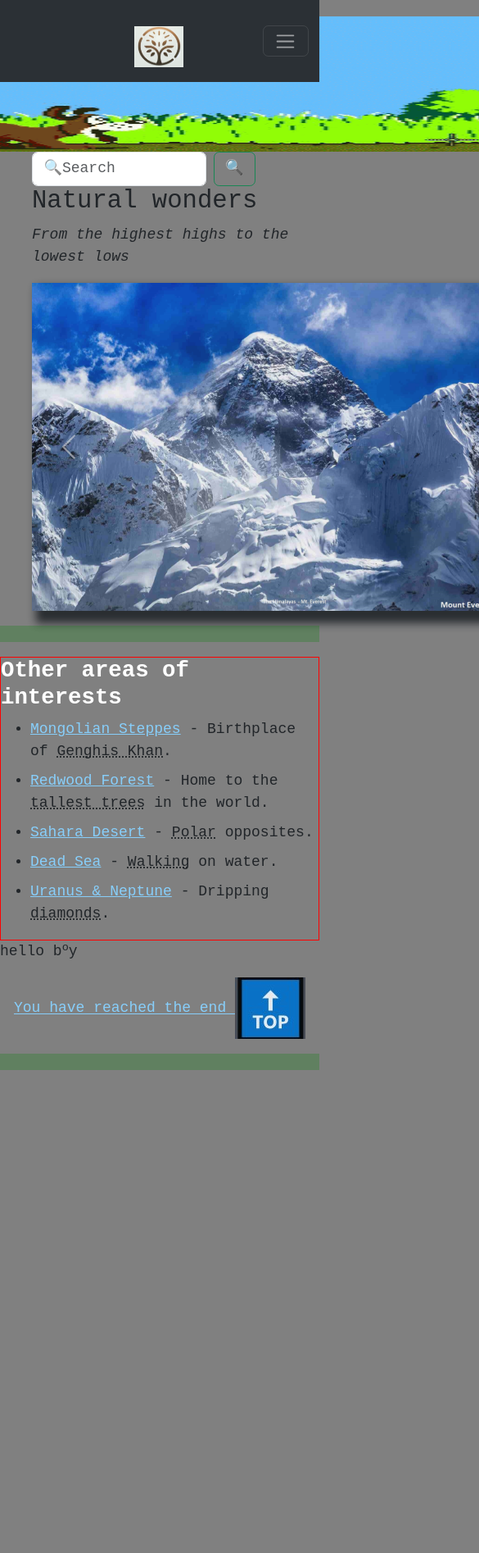
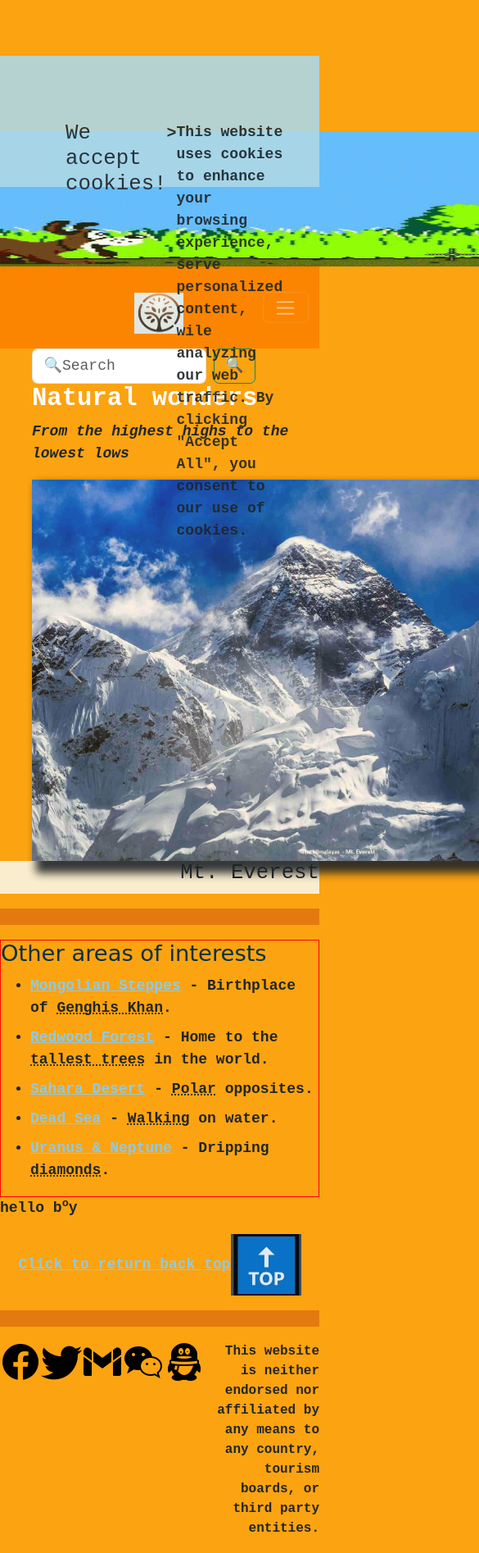
Before and after one commit to yangbri1/307_sba, a plain HTML site: page index.html in a window 390 px wide. Shown: the top 1894 px of the page at 82% size, 585 px wide, since content can reach past the window. Before the commit the page ends 1323 px from the top, so only its background shows below. Drawn offline with nearby package versions, Linux system fonts and the light colour scheme.

Commit message:
added a sticky

```diff
--- a/index.html
+++ b/index.html
@@ -17,11 +17,18 @@
 
     <!-- internal css styling (2nd in precedence) within <style> block  -->
      <style>
+
       /* uses flexbox grid to format the class .advertise1 container */
       .advertise1{
         display:flex;
         justify-content: center;
       }
+
+      /* created a navbar custom color  (ref. geeksforgeeks ) */
+      .navbar-custom{
+        background-color:#fb8500;
+      }
+
      </style>
 
 </head>
@@ -31,6 +38,12 @@
   <!-- sets up a same page anchor to the top -->
   <a name="top"></a>
 
+  <!-- cookies prompt using sticky element -->
+  <div class="sticky"><h3>We accept cookies!</h3>>
+    <p>This website uses cookies to enhance your browsing experience, serve personalized content, wile analyzing our web traffic. By clicking "Accept All", you consent to our use of cookies.</p>
+  </div>
+
+
   <!-- placed within a div container to allow external styling in styles.css  -->
   <div class="advertise1">
     <a href="https://www.crazygames.com/game/duck-hunt" target="_blank">
@@ -38,9 +51,9 @@
   </div>
 
   <!-- navigation bar #1 on top of the page -->
-  <nav class="navbar navbar-expand-lg navbar fixed-top bg-body-tertiary nav nav-fill" data-bs-theme="dark">
+  <nav class="navbar navbar-expand-lg navbar-custom nav nav-fill" data-bs-theme="dark">
     <div class="container-fluid"> <!-- inserting "fixed-top" into "<nav class= navbar ..." oddly disables the link tab -->
-      <a class="navbar-brand" href="#"><nav class="navbar bg-body-tertiary">
+      <a class="navbar-brand" href="#"><nav class="navbar navbar-custom" > <!-- "bg-body-warning" taken out from here and above navbar-->
         <div class="container-fluid">
           <!-- <a class="navbar-brand" href="#"> -->
 
@@ -61,13 +74,19 @@
             <a class="nav-link active" aria-current="page" href="#">Home</a>
           </li> -->
 
-          <li class="nav-item dropdown">
-
+          <!-- <li class="nav-item dropdown">
             <a class="nav-link dropdown-toggle" href="#" role="button" data-bs-toggle="dropdown" aria-expanded="false">
               Home
-            </a>
+            </a> -->
+          <div class="btn-group">
+              <button type="button" class="btn btn-danger dropdown-toggle" data-bs-toggle="dropdown" aria-expanded="false">
+                Home
+              </button>
             <ul class="dropdown-menu">
-              <li><a class="dropdown-item" href="#"><img src="./images/rubber-ducky-duck.gif" alt="cowboy quack-quack"><h5>Cowboy Quack-Quack</h5>Swimmer</a></li>
+              <li><a class="dropdown-item" href="#">
+                <img src="./images/rubber-ducky-duck.gif" alt="cowboy quack-quack" width="100px">
+                <h5>Cowboy Quack-Quack</h5>Swimmer</a>
+              </li>
               <li><hr class="dropdown-divider"></li>
               <li><a class="dropdown-item" href="#">Account Settings ⚙️</a></li>
               <li><a class="dropdown-item" href="#">Sign Out</a></li>
@@ -82,12 +101,12 @@
                   <pre title="External Link">External🔗</pre>
                 </button>
 
-                <!-- Modal -->
+                <!-- Modal block -->
                 <div class="modal fade" id="exampleModal" tabindex="-1" aria-labelledby="exampleModalLabel" aria-hidden="true">
                   <div class="modal-dialog">
                     <div class="modal-content">
                       <div class="modal-header">
-                        <h1 class="modal-title fs-5" id="exampleModalLabel">Redirecting...
+                        <h1 class="modal-title fs-5" id="exampleModalLabel">Alert: Redirecting...
 
                             <!-- throw in a spinner animation while modal is open-->
                             <div class="spinner-border text-info" role="status">
@@ -101,8 +120,8 @@
                         Are you sure you want to leave this page?
                       </div>
                       <div class="modal-footer">
-                        <button type="button" class="btn btn-primary">Save changes</button>
-                        <button type="button" class="btn btn-secondary" data-bs-dismiss="modal">Exit</button>
+                        <button type="button" class="btn btn-primary">Confirm</button>
+                        <button type="button" class="btn btn-danger" data-bs-dismiss="modal">Cancel</button>
                       </div>
                     </div>
                   </div>
@@ -119,7 +138,7 @@
           </button>
           <form class="dropdown-menu p-4">
             <div class="mb-3">
-              <label for="exampleDropdownFormEmail2" class="form-label">Email address</label>
+              <label for="exampleDropdownFormEmail2" class="form-label">Username or Email address</label>
               <input type="email" class="form-control" id="exampleDropdownFormEmail2" placeholder="email@example.com">
             </div>
             <div class="mb-3">
@@ -179,11 +198,12 @@
   </header>
 
   <aside>
-
+    <h3>Mt. Everest</h3>
   </aside>
 
   <hr>
 
+  <!-- article block of other wonders -->
   <article>
     <h2> Other areas of interests </h2>
       <ul>
@@ -201,20 +221,31 @@
   </article>
 
 
-
-
   <p>hello b<sup>o</sup>y</p>
 
   <!-- same page anchor button to top of page, used <section> for formatting -->
   <section>
     <!-- note: both of the encompassing text & image inherits the "title" key-value trait from the "a href" parent tag -->
-    <a href="#top" title="directs you back up">You have reached the end <img src="./images/top_icon_anchor.jpg" alt="back to top" ></a>
+    <a href="#top" title="directs you back up">Click to return back top<img src="./images/top_icon_anchor.jpg" alt="button to navigate back top" ></a>
   </section>
 
   <hr>
 
   <footer>
     <nav aria-label="primary"></nav>
+    <a href="https://www.facebook.com/" target="_blank" title="Facebook">
+      <img src="./images/icons8-facebook-50.png" alt="facebook"></a>
+    <a href="https://www.twitter.com/" target="_blank" title="Twitter">
+      <img src="./images/icons8-twitter-50.png" alt="twitter"></a>
+    <a href="https://www.gmail.com/" target="_blank" title="Gmail">
+      <img src="./images/icons8-gmail-50.png" alt="gmail"></a>
+    <a href="https://www.wechat.com/" target="_blank" title="Wehat">
+      <img src="./images/icons8-wechat-50.png" alt="wechat"></a>
+    <a href="https://www.qq.com/" target="_blank" title="QQ">
+      <img src="./images/icons8-qq-50.png" alt="qq"></a>
+    <p>This website is neither endorsed nor affiliated by any means to any country, tourism boards, or third party entities.</p>
   </footer>
+
+
 </body>
 </html>
--- a/styles/styles.css
+++ b/styles/styles.css
@@ -3,37 +3,52 @@
 *{
     font-family:'Courier New', Courier, monospace;
     font-size:large;
+    font-weight:bold;
 }
 
 body{
     overflow-x:hidden; /* no one likes horizontal scroll ...  */
-    background-color:grey;
-    margin-top:5%;
+    background-color:#fca311;
+    /* margin-top:5%; -- prevent existing top element from being covered up by fixed menu */
 }
 
+div.sticky{
+    display:flex;
+    position: sticky;
+    top:8%;
+    background-color:lightblue;
+    padding:80px; /* expands the area b/t the content and border by 50px */
+    font-size:20px;
+    opacity: 0.9;
+    /* z-index  gives depth to an image & it only works w/ "position" or "flex" elements
+    in this case, giving this sticky a "z-index: 1" allows it to pop in front of all surround elements */
+    z-index: 1;
 
+    height: 0px;
+  }
 
 /* anchor pseudo-classes applying styles to hyperlinks in HTML page (ref: 307.2 p.32) */
 a:link{
-    color:lightskyblue; /* unvisited link */
+    color:#8ecae6; /* unvisited link */
 }
 a:visited{
-    color:purple;
+    color:#219ebc;
 }
 a:hover{
     color:white;        /* "a:hover" must be after "a:link" and "a:visited" for maximum effect */
 }
 a:active{
-    color:yellow;       /* "a:active" should always be after "a:hover" in order */
+    color:rgba(133, 19, 19, 0.2);       /* "a:active" should always be after "a:hover" in order */
 }
 
 
-h2{
+h1{
     color:white;
+    font-weight:bolder;
 }
 
 hr{
-    border: 10px solid green;
+    border: 10px solid #9d0208;
 }
 
 nav{
@@ -69,12 +84,19 @@ header{
     justify-content:start;
     margin-right:auto;
     /* margin:auto;  -- would center it*/
-    width:600px;
-    height:400px;
+    width:700px;
+    height:465px;
     box-shadow: 10px 10px 10px 5px;
     opacity: 0.9; /* slightly translucent */
-  }
+}
 
+aside{
+    display:flex;
+    justify-content:end;
+    margin-left:auto;
+    padding-left:auto;
+    background-color:#FAEDCD;
+}
 /* separate each list elements by 0.5 of font-size */
 li{
     margin-bottom: 0.5rem;
@@ -114,10 +136,12 @@ ul {
 
 article{
     border: 1px solid red;
+    font-weight:bold;
 }
 
 article > h2{
-    font-weight: bold;
+    color:#023047;
+    font-family:cursive;
 }
 /* section{
     display:flex;
@@ -137,3 +161,22 @@ section{
     flex-wrap:wrap;
 
 }
+
+footer{
+    display:flex;
+
+}
+footer > p{
+
+    text-align:right;
+    font-size:medium;
+    margin-left:auto;
+}
+
+/* accomodate for different different viewing */
+/* changes width to 100% view when the viewport is 426px or smaller (mobile[large]) */
+@media screen and (max-width: 426px){
+    .section2, .section3{
+        width: 100%;
+    }
+}
```
Also changed, not shown: images/icons8-facebook-50.png (added), images/icons8-gmail-50.png (added), images/icons8-qq-50.png (added), images/icons8-twitter-50.png (added), images/icons8-wechat-50.png (added).
